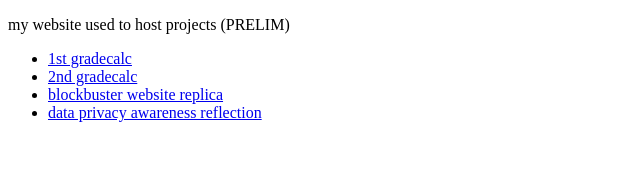
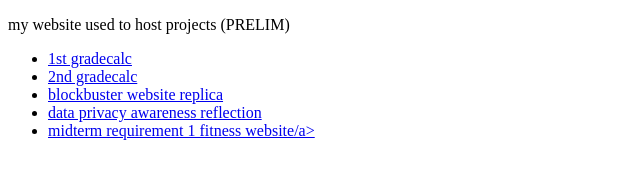
Before and after one commit to pu1zly/pu1zly.github.io, a plain HTML site: page index.html in a window 1280 px wide. Shown: the whole page, without its empty margins (0-640 px from the left). Drawn offline with Linux system fonts and the light colour scheme.

Commit message:
Update index.html

```diff
--- a/index.html
+++ b/index.html
@@ -12,6 +12,7 @@
     <li><a href="https://pu1zly.github.io/gradecalc2GITHUB/" target="_blank">2nd gradecalc</a></li>
     <li><a href="https://pu1zly.github.io/blockbuster/" target="_blank">blockbuster website replica</a></li>
     <li><a href="https://pu1zly.github.io/dataprivacy/" target="_blank">data privacy awareness reflection</a></li>
+    <li><a href="https://pu1zly.github.io/fitlife/" target="_blank">midterm requirement 1 fitness website/a></li>
     </ul>
 </body>
 </html>
```
